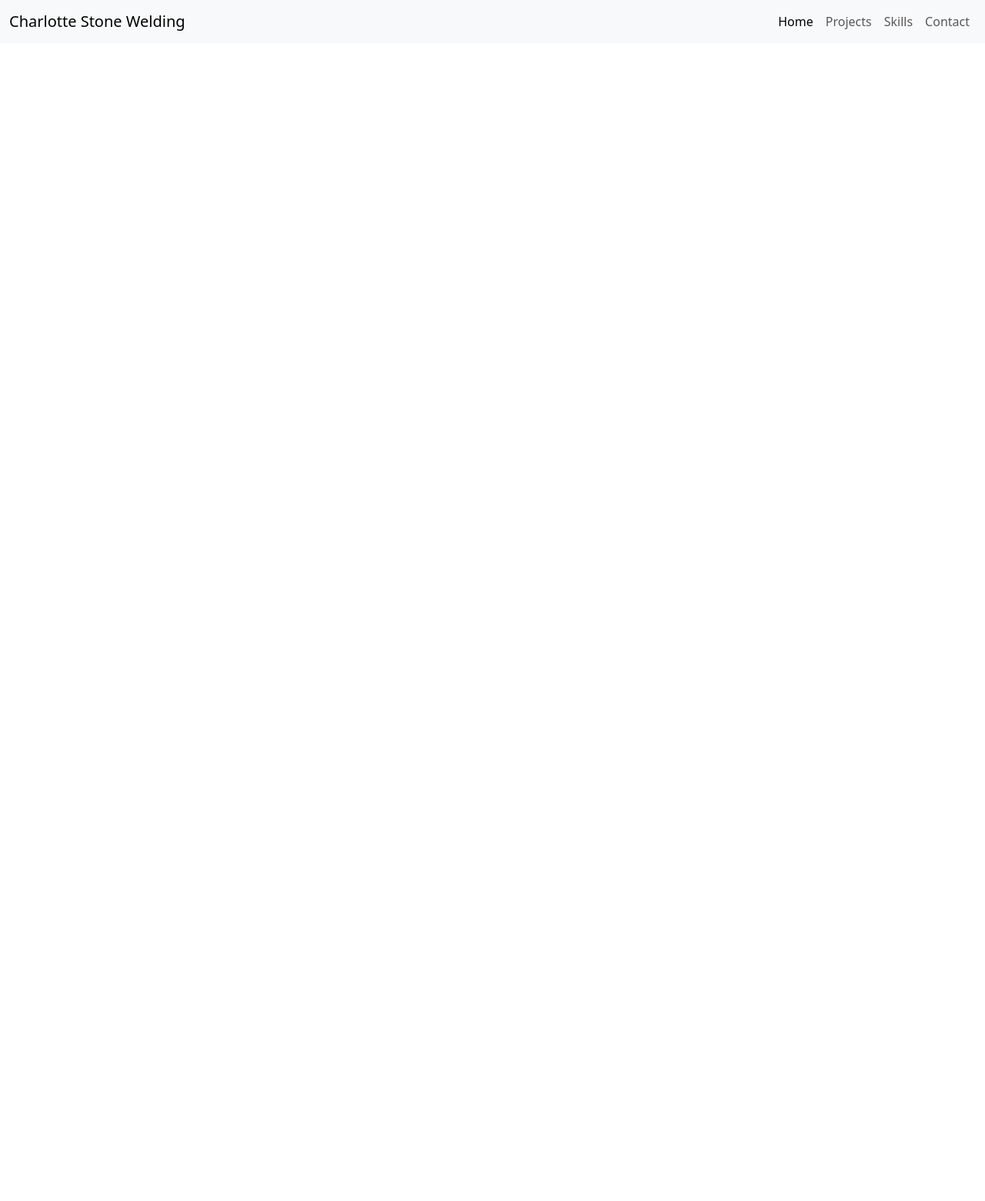
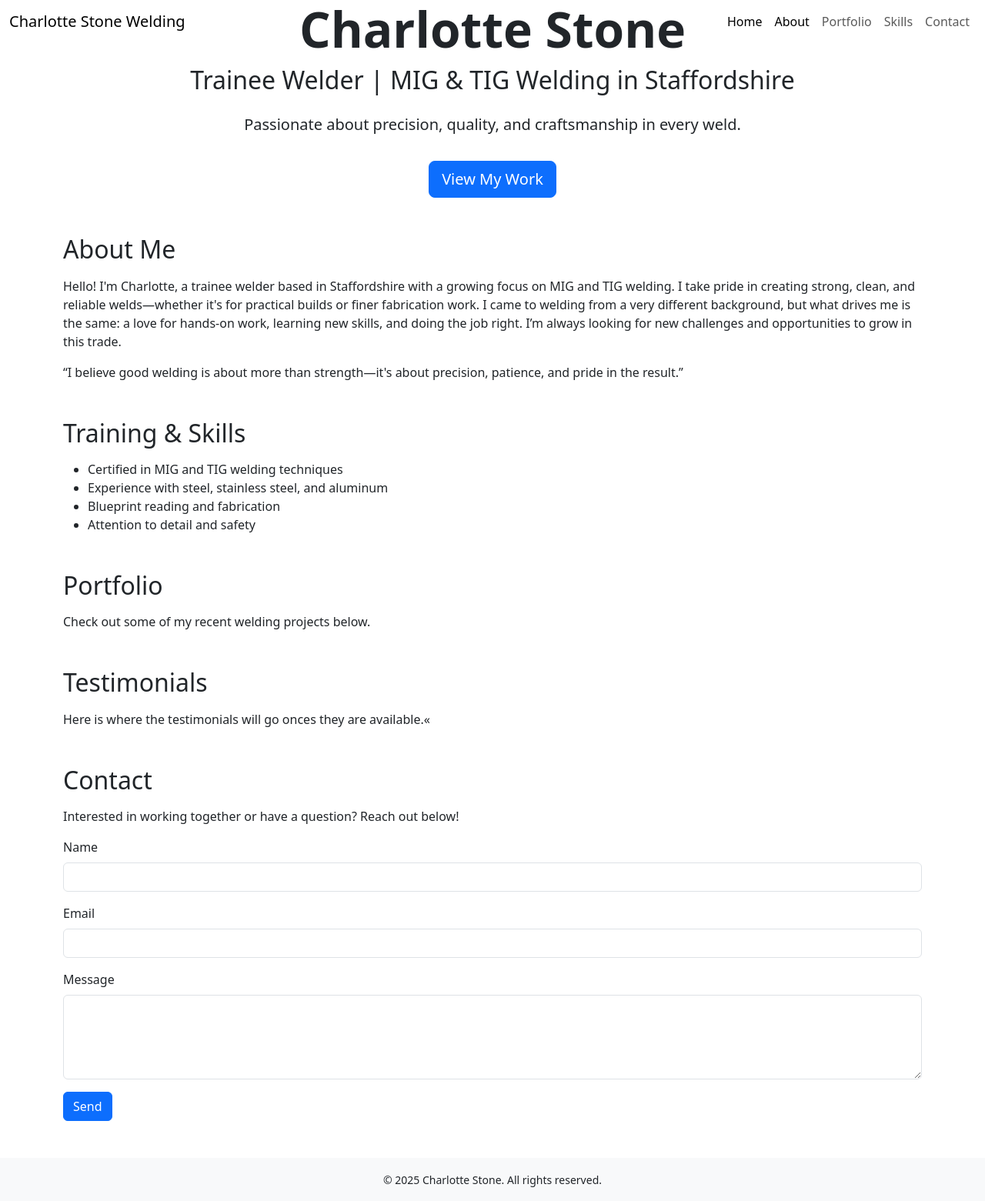
Before and after one commit to Terafora/Welding-Portfolio, a plain HTML site: page index.html in a window 1280 px wide. Shown: the whole page at 77% size. Before the commit the page ends 800 px from the top, so only its background shows below. Drawn offline with nearby package versions, Linux system fonts and the light colour scheme.

Commit message:
Refactor code structure for improved readability and maintainability

```diff
--- a/index.html
+++ b/index.html
@@ -4,7 +4,7 @@
     <meta charset="UTF-8">
     <meta name="viewport" content="width=device-width, initial-scale=1.0">
     <meta name="theme-color" content="#ffffff">
-    <title>Charlotte Stone Welding Portfolio</title>
+    <title>Charlotte Stone – Trainee Welder | MIG/TIG Welding in Staffordshire</title>
     <meta name="description" content="A portfolio showcasing welding projects and skills by Charlotte Stone.">
     <meta name="keywords" content="welding, portfolio, projects, skills, work">
     <meta name="author" content="Charlotte Stone">
@@ -14,7 +14,7 @@
 </head>
 <body>
     <!-- Navigation Bar -->
-    <nav class="navbar navbar-expand-lg navbar-light bg-light">
+    <nav class="navbar navbar-expand-lg fixed-top navbar-custom text-white">
         <div class="container-fluid">
             <a class="navbar-brand" href="#">Charlotte Stone Welding</a>
             <button class="navbar-toggler" type="button" data-bs-toggle="collapse" data-bs-target="#navbarNav" aria-controls="navbarNav" aria-expanded="false" aria-label="Toggle navigation">
@@ -26,7 +26,10 @@
                         <a class="nav-link active" aria-current="page" href="#">Home</a>
                     </li>
                     <li class="nav-item">
-                        <a class="nav-link" href="#projects">Projects</a>
+                        <a class="nav-link active" aria-current="page" href="#about">About</a>
+                    </li>
+                    <li class="nav-item">
+                        <a class="nav-link" href="#portfolio">Portfolio</a>
                     </li>
                     <li class="nav-item">
                         <a class="nav-link" href="#skills">Skills</a>
@@ -39,6 +42,78 @@
         </div>
     </nav>
 
+    <!-- Hero/Intro Section -->
+    <section id="hero" class="d-flex align-items-center justify-content-center text-center">
+        <div class="container">
+            <h1 class="display-3 fw-bold">Charlotte Stone</h1>
+            <h2 class="mb-4">Trainee Welder | MIG &amp; TIG Welding in Staffordshire</h2>
+            <p class="lead">Passionate about precision, quality, and craftsmanship in every weld.</p>
+            <a href="#portfolio" class="btn btn-primary btn-lg mt-3">View My Work</a>
+        </div>
+    </section>
+
+    <main>
+        <div class="container my-5">
+            <!-- About Section -->
+            <section id="about" class="mb-5">
+                <h2 class="mb-3">About Me</h2>
+                <p>Hello! I'm Charlotte, a trainee welder based in Staffordshire with a growing focus on MIG and TIG welding. I take pride in creating strong, clean, and reliable welds—whether it's for practical builds or finer fabrication work. I came to welding from a very different background, but what drives me is the same: a love for hands-on work, learning new skills, and doing the job right. I’m always looking for new challenges and opportunities to grow in this trade.</p>
+                <p>“I believe good welding is about more than strength—it's about precision, patience, and pride in the result.”</p>
+
+            </section>
+
+            <!-- Training & Skills Section -->
+            <section id="skills" class="mb-5">
+                <h2 class="mb-3">Training &amp; Skills</h2>
+                <ul>
+                    <li>Certified in MIG and TIG welding techniques</li>
+                    <li>Experience with steel, stainless steel, and aluminum</li>
+                    <li>Blueprint reading and fabrication</li>
+                    <li>Attention to detail and safety</li>
+                </ul>
+            </section>
+
+            <!-- Portfolio Section -->
+            <section id="projects" class="mb-5">
+                <h2 class="mb-3">Portfolio</h2>
+                <p>Check out some of my recent welding projects below.</p>
+            </section>
+
+            <!-- Testimonials Section -->
+            <section id="testimonials" class="mb-5">
+                <h2 class="mb-3">Testimonials</h2>
+                <p>Here is where the testimonials will go onces they are available.«</p>
+
+            </section>
+
+            <!-- Contact Section -->
+            <section id="contact" class="mb-5">
+                <h2 class="mb-3">Contact</h2>
+                <p>Interested in working together or have a question? Reach out below!</p>
+                <form>
+                    <div class="mb-3">
+                        <label for="name" class="form-label">Name</label>
+                        <input type="text" class="form-control" id="name" required>
+                    </div>
+                    <div class="mb-3">
+                        <label for="email" class="form-label">Email</label>
+                        <input type="email" class="form-control" id="email" required>
+                    </div>
+                    <div class="mb-3">
+                        <label for="message" class="form-label">Message</label>
+                        <textarea class="form-control" id="message" rows="4" required></textarea>
+                    </div>
+                    <button type="submit" class="btn btn-primary">Send</button>
+                </form>
+            </section>
+        </div>
+    </main>
+
+    <!-- Footer -->
+    <footer class="bg-light text-center py-3 w-100" style="position:relative; left:0;">
+        <small>&copy; 2025 Charlotte Stone. All rights reserved.</small>
+    </footer>
+
     <!-- Bootstrap 5 JS Bundle (includes Popper) -->
     <script src="https://cdn.jsdelivr.net/npm/bootstrap@5.3.0/dist/js/bootstrap.bundle.min.js"></script>
     <script src="script.js"></script>
```
